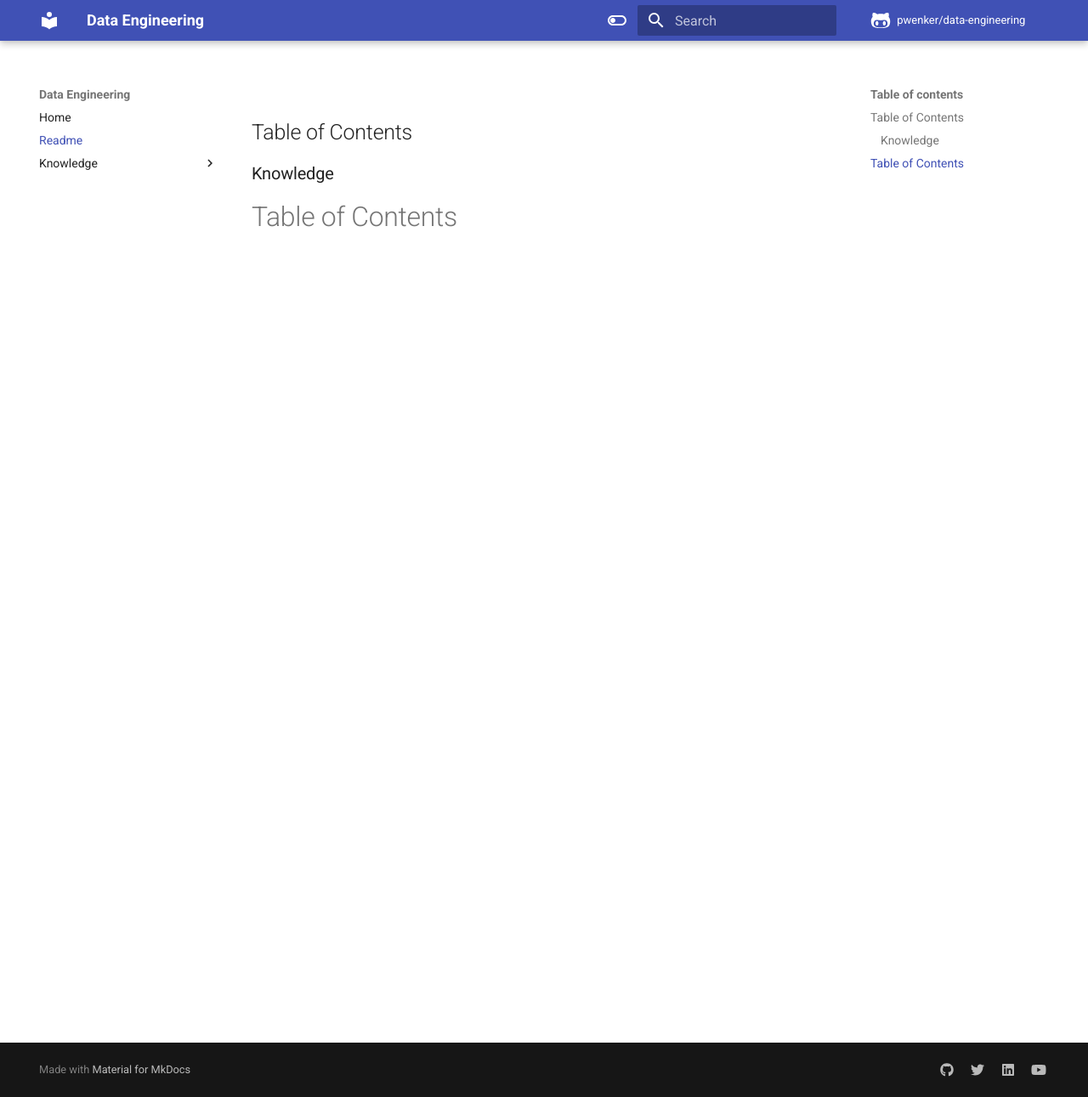
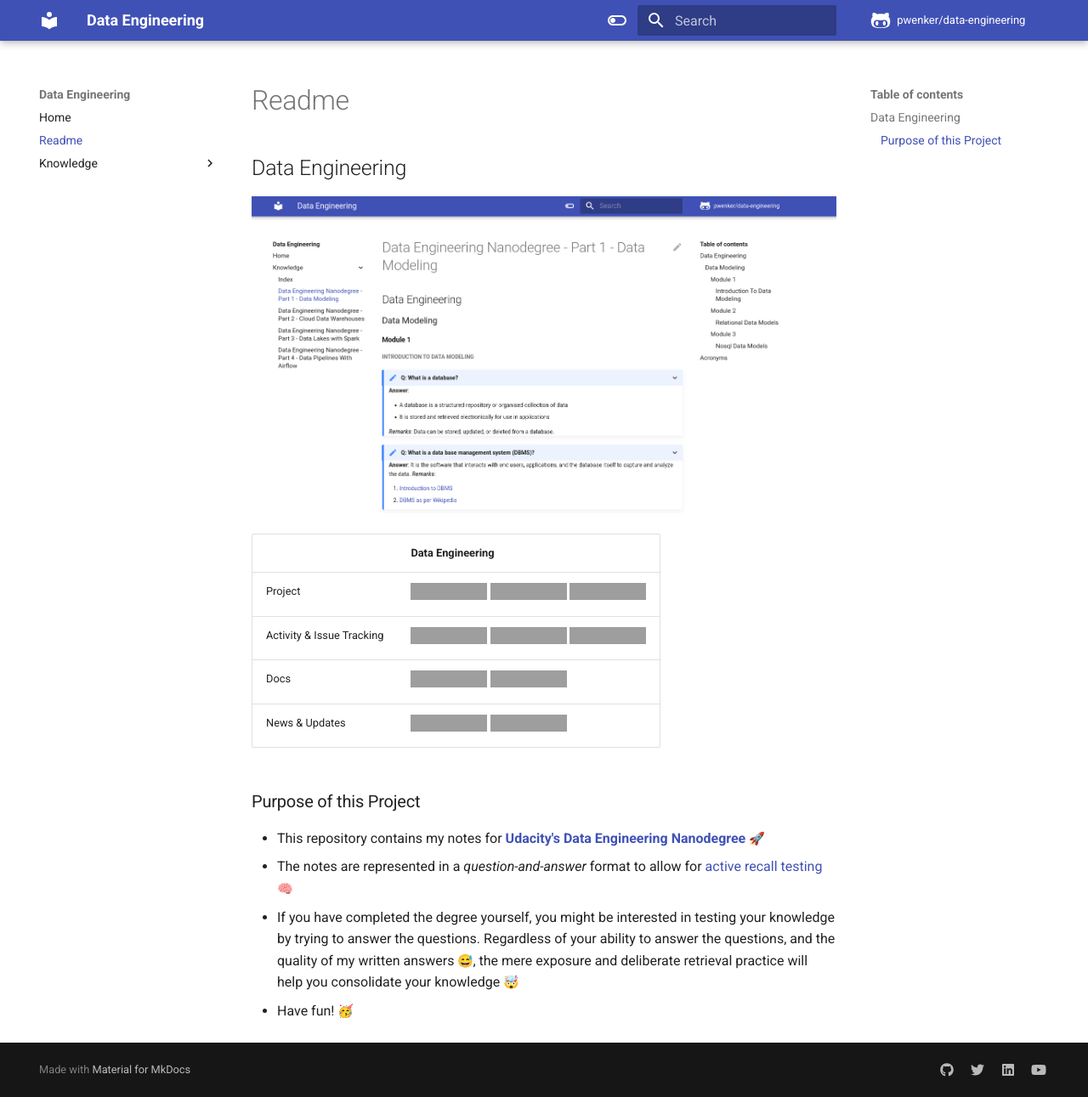
Before and after one commit to pwenker/data-engineering, an MkDocs documentation site: the page built from docs/readme.md, in a window 1280 px wide and 1291 px high. Shown: the whole window at 85% size. Built offline with MkDocs 1.6.1 and Material for MkDocs 9.7.7, drawn with Linux system fonts in a browser that asks for light colours; emoji names are drawn with the system emoji font; comment, search, counter and statistics services are not loaded; grey boxes are pictures that could not be loaded.

Commit message:
Update readme.md

```diff
--- a/docs/readme.md
+++ b/docs/readme.md
@@ -1,7 +1,21 @@
-## Table of Contents
+## Data Engineering
 
-### Knowledge
+[![Thumbnail](https://github.com/pwenker/data-engineering/blob/main/docs/images/demo.png?raw=true)](https://github.com/pwenker/data-engineering)
 
 
-Table of Contents
-=================
+|  | Data Engineering |
+| --- | --- |
+| Project                | [![GitHub Repo stars](https://img.shields.io/github/stars/pwenker/data-engineering?style=social)](https://github.com/pwenker/data-engineering) ![GitHub code size in bytes](https://img.shields.io/github/languages/code-size/pwenker/data-engineering) ![Lines of code](https://img.shields.io/tokei/lines/github/pwenker/data-engineering)
+| Activity & Issue Tracking | ![GitHub last commit](https://img.shields.io/github/last-commit/pwenker/data-engineering) [![GitHub issues](https://img.shields.io/github/issues-raw/pwenker/data-engineering)](https://github.com/pwenker/data-engineering/issues?q=is%3Aopen+is%3Aissue) [![GitHub closed issues](https://img.shields.io/github/issues-closed-raw/pwenker/data-engineering)](https://github.com/pwenker/data-engineering/issues?q=is%3Aissue+is%3Aclosed)  |
+| Docs | [![Documentation Status](https://img.shields.io/badge/Docs-index-green)](https://pwenker.com/data-engineering) [![Knowledge](https://img.shields.io/badge/Docs-knowledge-brightgreen)](https://pwenker.com/data-engineering/knowledge/)|
+| News & Updates | [![Twitter Follow](https://img.shields.io/twitter/follow/PascalWenker?style=social)](https://twitter.com/PascalWenker) [![GitHub followers](https://img.shields.io/github/followers/pwenker?style=social)](https://github.com/pwenker)|
+
+
+
+### Purpose of this Project
+
+- This repository contains my notes for [**Udacity's Data Engineering Nanodegree**](https://www.udacity.com/course/data-engineer-nanodegree--nd027) :rocket:
+- The notes are represented in a *question-and-answer* format to allow for [active recall testing](https://en.wikipedia.org/wiki/Active_recall) :brain:
+- If you have completed the degree yourself, you might be interested in testing your knowledge by trying to answer the questions. Regardless of your ability to answer the questions, and the
+  quality of my written answers :sweat_smile:, the mere exposure and deliberate retrieval practice will help you consolidate your knowledge :exploding_head:
+- Have fun!  :partying_face:
```
